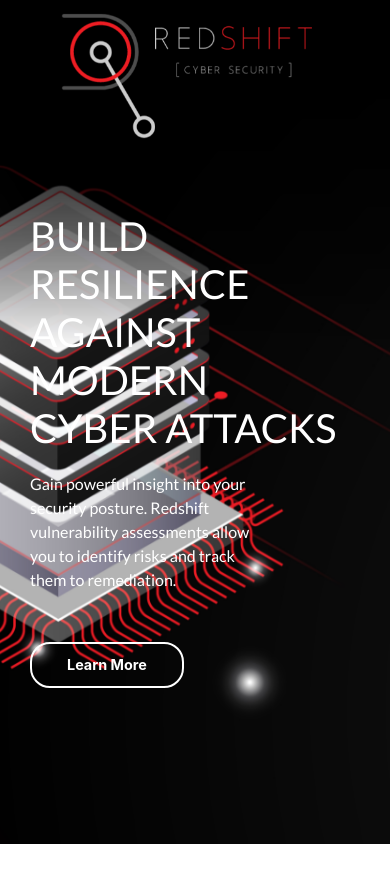
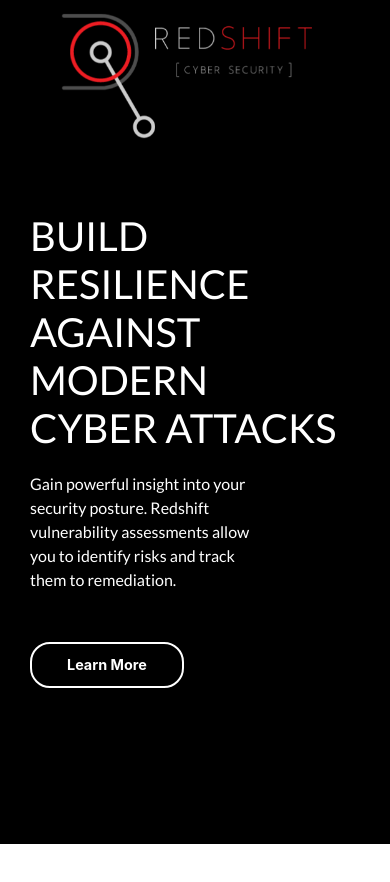
Before and after one commit to Panfi/Redshift, a React (Create React App) app: page /contact in a window 390 px wide. Shown: the top 882 px of the page. Built offline with nearby package versions, Linux system fonts and the light colour scheme.

Commit message:
Mobile fixes

```diff
--- a/src/pages/blogPage /blogHeader/index.js
+++ b/src/pages/blogPage /blogHeader/index.js
@@ -6,7 +6,7 @@ import bg from "../../../assets/images/Redshift_Web_Header-03.png";
 
 export default function BlogHeader() {
     return (
-        <div
+        <div className="bg-blog"
             style={{
                 backgroundImage: `url(${bg})`,
                 backgroundSize:"cover",
@@ -33,7 +33,7 @@ export default function BlogHeader() {
                         <br />
                                 cyber attacks
                       </h1>
-                            <p style={{ fontFamily: "Lato", fontSize: isMobile ? 16 : 16 }}>
+                            <p style={{ fontFamily: "Lato", fontSize: isMobile ? "1.3rem" : 16 }}>
                                 Gain powerful insight into your
                         <br />
                                 security posture. Redshift
--- a/src/pages/contactPage/contact.css
+++ b/src/pages/contactPage/contact.css
@@ -42,6 +42,7 @@ textarea#message {
     width: 600px;
 }
 
+
 @media screen and (max-width: 720px) {
     .gmap_canvas {
         width: 100% !important;
@@ -50,4 +51,9 @@ textarea#message {
         width: 100% !important;
         margin-bottom: 50px !important;
     }
+
+    .bg-contact-header {
+        background-color: #000 !important;
+        background-image: none !important;
+    }
 }
--- a/src/pages/contactPage/contactHeader/index.js
+++ b/src/pages/contactPage/contactHeader/index.js
@@ -6,7 +6,7 @@ import bg from "../../../assets/images/Redshift_Web_Header-03.png";
 
 export default function contactHeader() {
     return (
-        <div
+        <div className="bg-contact-header"
             style={{
                 backgroundImage: `url(${bg})`,
                 backgroundSize: isMobile ? "cover" : "cover",
--- a/src/pages/homeComponent/home.css
+++ b/src/pages/homeComponent/home.css
@@ -406,4 +406,9 @@
     margin-bottom: 70px;
   }
 
+  .bg-blog {
+    background-color: #000 !important;
+    background-image: none !important;
+  }
+
 }
```
